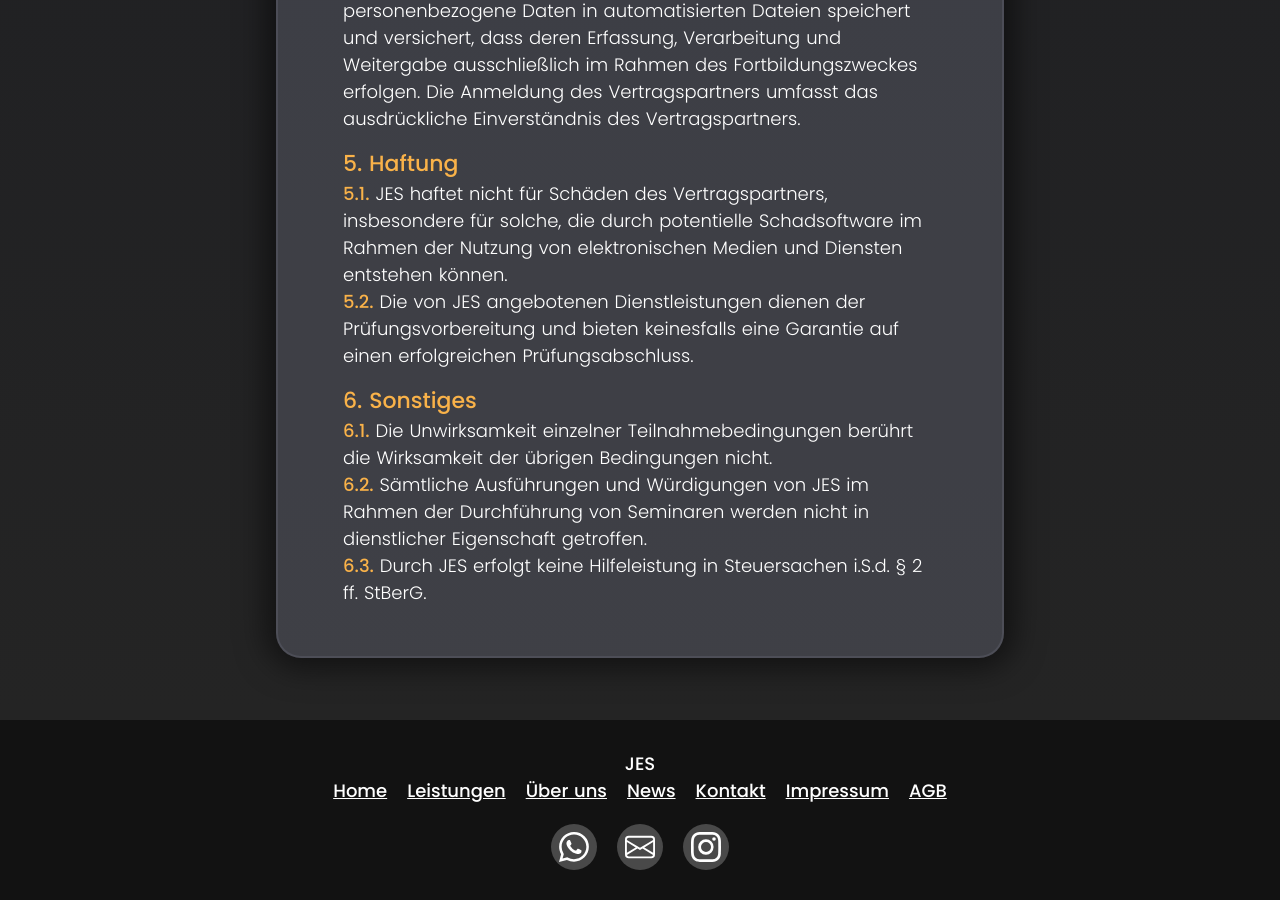
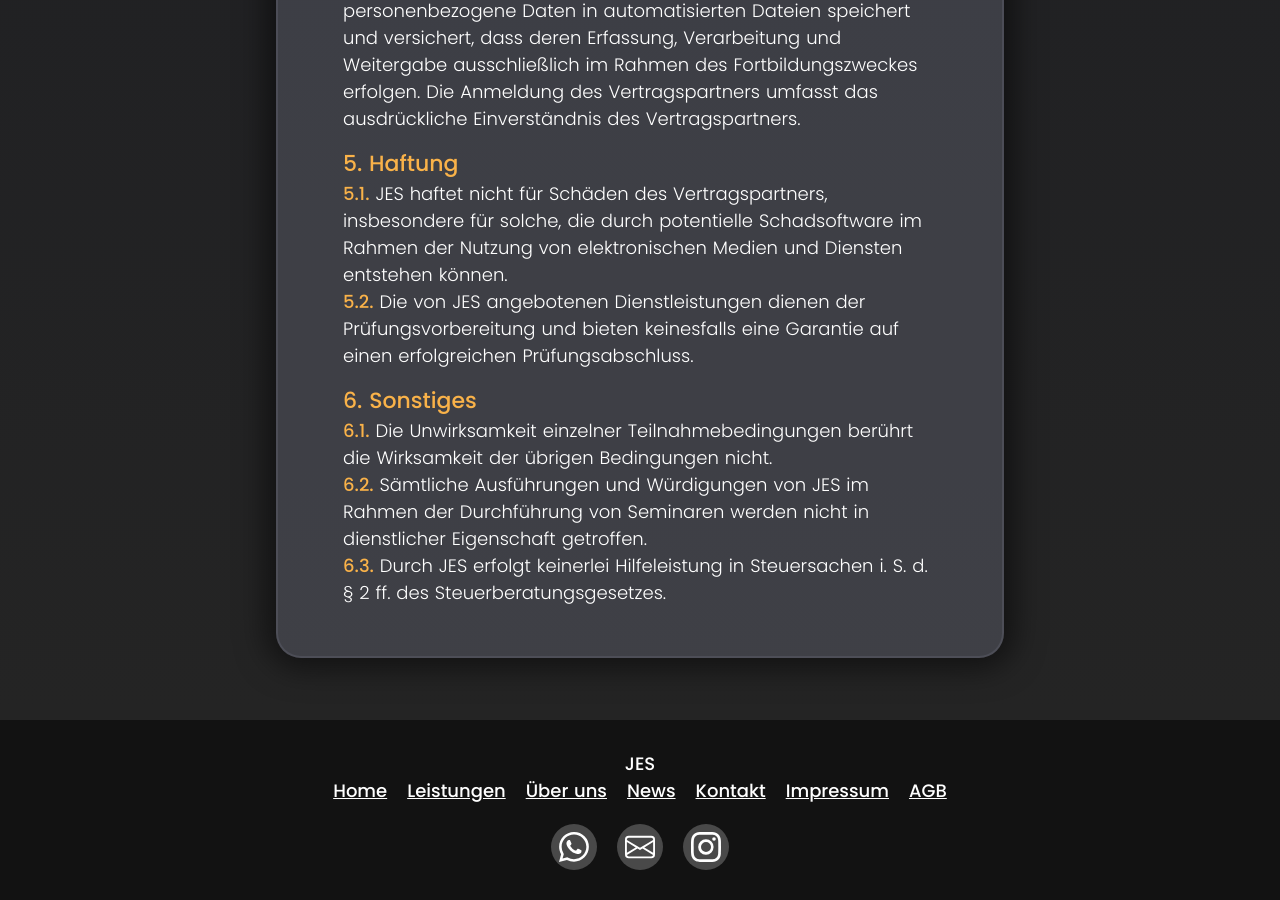
Before and after one commit to Hangman/jespage, a Jekyll site: the page built from agb.md, in a window 1280 px wide and 900 px high, scrolled down 1513 px. Built offline with Jekyll 4.4.1, drawn with Linux system fonts in a browser that asks for light colours.

Commit message:
Fix typo in agb.md
Signed-off-by: MissHubbert <sophie_kadach@web.de>

```diff
--- a/agb.md
+++ b/agb.md
@@ -34,4 +34,4 @@ Dem Vertragspartner wird hiermit bekannt gegeben, dass JES personenbezogene Date
 
 **6.1.** Die Unwirksamkeit einzelner Teilnahmebedingungen berührt die Wirksamkeit der übrigen Bedingungen nicht.<br>
 **6.2.** Sämtliche Ausführungen und Würdigungen von JES im Rahmen der Durchführung von Seminaren werden nicht in dienstlicher Eigenschaft getroffen.<br>
-**6.3.** Durch JES erfolgt keine Hilfeleistung in Steuersachen i.S.d. § 2 ff. StBerG.
+**6.3.** Durch JES erfolgt keinerlei Hilfeleistung in Steuersachen i. S. d. § 2 ff. des Steuerberatungsgesetzes.
```
